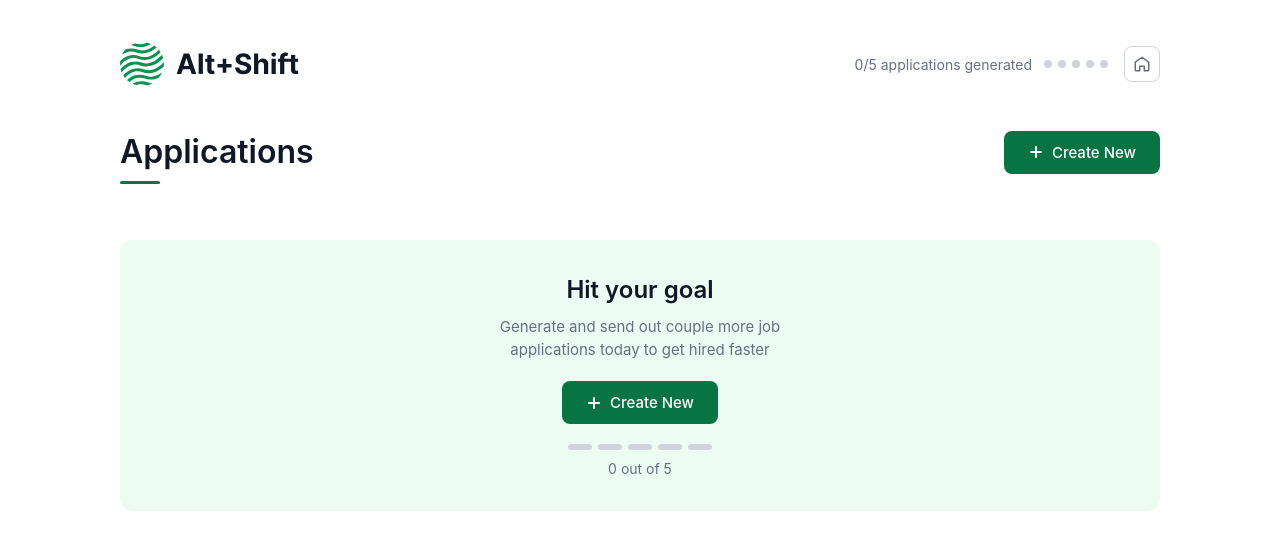
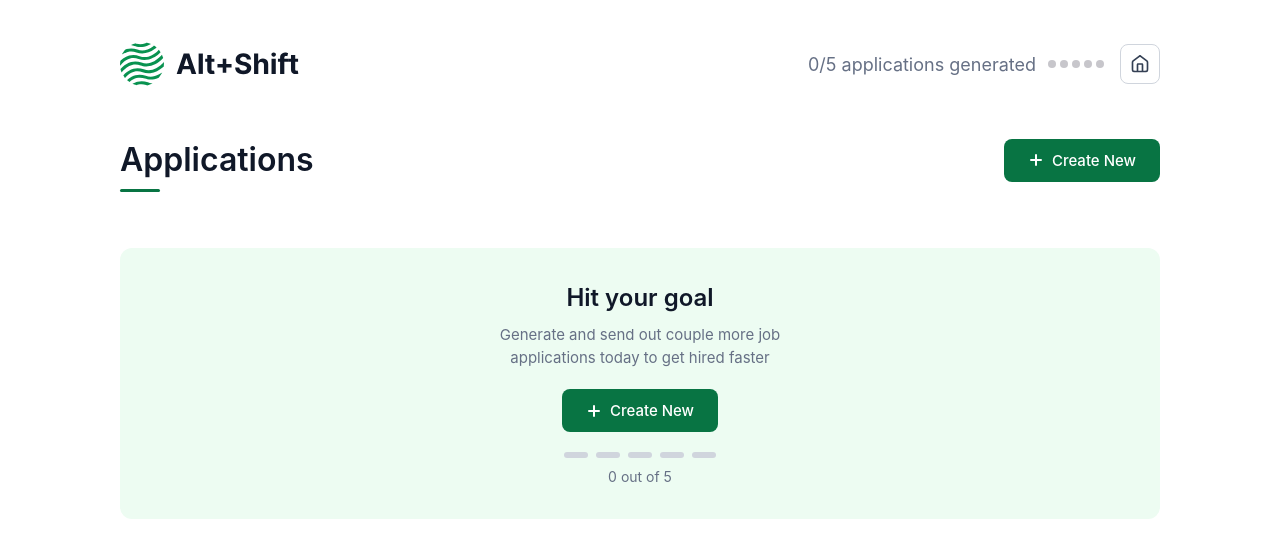
Before and after one commit to BekmurzinTimur/alt_plus_shift, a React (Vite) app: page / in a window 1280 px wide. Shown: the top 558 px of the page. Built offline with nearby package versions, Linux system fonts and the light colour scheme; a web font is replaced by a local one.

Commit message:
Adjust header

```diff
--- a/index.html
+++ b/index.html
@@ -4,7 +4,7 @@
     <meta charset="UTF-8" />
     <link rel="icon" type="image/svg+xml" href="/vite.svg" />
     <meta name="viewport" content="width=device-width, initial-scale=1.0" />
-    <title>alt_plus_shift</title>
+    <title>Alt + Shift</title>
     <link rel="preconnect" href="https://fonts.macpaw.com" crossorigin />
     <link
       rel="stylesheet"
--- a/src/components/GoalWidget/GoalWidget.tsx
+++ b/src/components/GoalWidget/GoalWidget.tsx
@@ -1,7 +1,7 @@
-import { Link } from 'react-router-dom';
-import { Button } from '../Button';
-import { ProgressDots } from '../ProgressDots';
-import styles from './GoalWidget.module.css';
+import { Link } from "react-router-dom";
+import { Button } from "../Button";
+import { Progress } from "../Progress";
+import styles from "./GoalWidget.module.css";
 
 interface GoalWidgetProps {
   current: number;
@@ -39,7 +39,7 @@ export const GoalWidget = ({ current, total }: GoalWidgetProps) => {
         </Link>
       </div>
       <div className={styles.progress}>
-        <ProgressDots current={current} total={total} variant="bars" />
+        <Progress current={current} total={total} variant="bars" />
         <span className={styles.progressText}>
           {current} out of {total}
         </span>
--- a/src/components/Header/Header.module.css
+++ b/src/components/Header/Header.module.css
@@ -3,7 +3,7 @@
   align-items: center;
   justify-content: space-between;
   padding: 16px 0;
-  margin-bottom: 24px;
+  margin-bottom: 32px;
 }
 
 .logo {
@@ -31,7 +31,7 @@
   display: flex;
   align-items: center;
   gap: 12px;
-  font-size: 14px;
+  font-size: 18px;
   color: var(--color-text-secondary);
 }
 
@@ -39,8 +39,8 @@
   display: flex;
   align-items: center;
   justify-content: center;
-  width: 36px;
-  height: 36px;
+  width: 40px;
+  height: 40px;
   border-radius: var(--border-radius);
   border: 1px solid var(--color-border);
   color: var(--color-text-secondary);
--- a/src/components/Header/Header.tsx
+++ b/src/components/Header/Header.tsx
@@ -1,5 +1,5 @@
 import { Link } from "react-router-dom";
-import { ProgressDots } from "../ProgressDots";
+import { Progress } from "../Progress";
 import styles from "./Header.module.css";
 import { Logo } from "../Logo";
 
@@ -20,20 +20,21 @@ export const Header = ({ current, total }: HeaderProps) => {
           <span>
             {current}/{total} applications generated
           </span>
-          <ProgressDots current={current} total={total} variant="dots" />
+          <Progress current={current} total={total} variant="dots" />
         </div>
 
         <Link to="/" className={styles.homeButton} aria-label="Go to home">
           <svg
-            className={styles.homeIcon}
-            viewBox="0 0 24 24"
+            width="20"
+            height="20"
+            viewBox="0 0 20 20"
             fill="none"
             xmlns="http://www.w3.org/2000/svg"
           >
             <path
-              d="M3 9.5L12 3L21 9.5V20C21 20.5523 20.5523 21 20 21H15V15H9V21H4C3.44772 21 3 20.5523 3 20V9.5Z"
-              stroke="currentColor"
-              strokeWidth="2"
+              d="M7.5 17.5V11.3333C7.5 10.8666 7.5 10.6333 7.59083 10.455C7.67072 10.2982 7.79821 10.1707 7.95501 10.0908C8.13327 9.99999 8.36662 9.99999 8.83333 9.99999H11.1667C11.6334 9.99999 11.8667 9.99999 12.045 10.0908C12.2018 10.1707 12.3293 10.2982 12.4092 10.455C12.5 10.6333 12.5 10.8666 12.5 11.3333V17.5M9.18141 2.30333L3.52949 6.69927C3.15168 6.99312 2.96278 7.14005 2.82669 7.32405C2.70614 7.48704 2.61633 7.67065 2.56169 7.86588C2.5 8.08627 2.5 8.32558 2.5 8.80421V14.8333C2.5 15.7667 2.5 16.2335 2.68166 16.59C2.84144 16.9036 3.09641 17.1585 3.41002 17.3183C3.76654 17.5 4.23325 17.5 5.16667 17.5H14.8333C15.7668 17.5 16.2335 17.5 16.59 17.3183C16.9036 17.1585 17.1586 16.9036 17.3183 16.59C17.5 16.2335 17.5 15.7667 17.5 14.8333V8.80421C17.5 8.32558 17.5 8.08627 17.4383 7.86588C17.3837 7.67065 17.2939 7.48704 17.1733 7.32405C17.0372 7.14005 16.8483 6.99312 16.4705 6.69927L10.8186 2.30333C10.5258 2.07562 10.3794 1.96177 10.2178 1.918C10.0752 1.87938 9.92484 1.87938 9.78221 1.918C9.62057 1.96177 9.47418 2.07562 9.18141 2.30333Z"
+              stroke="#344054"
+              strokeWidth="1.66667"
               strokeLinecap="round"
               strokeLinejoin="round"
             />
--- a/src/components/ProgressDots/ProgressDots.module.css
+++ b/src/components/Progress/Progress.module.css
@@ -1,19 +1,23 @@
 .container {
   display: flex;
   align-items: center;
-  gap: 6px;
+  gap: 4px;
+}
+
+.bars {
+  gap: 8px;
 }
 
 .dot {
   width: 8px;
   height: 8px;
   border-radius: 50%;
-  background-color: var(--color-border);
+  background-color: var(--color-text-tertiary);
   transition: background-color var(--transition);
 }
 
 .dot.filled {
-  background-color: var(--color-primary);
+  background-color: var(--color-text);
 }
 
 .bar {
--- a/src/components/ProgressDots/ProgressDots.tsx
+++ b/src/components/Progress/Progress.tsx
@@ -1,16 +1,16 @@
-import styles from "./ProgressDots.module.css";
+import styles from "./Progress.module.css";
 
-interface ProgressDotsProps {
+interface ProgressProps {
   current: number;
   total: number;
   variant?: "dots" | "bars";
 }
 
-export const ProgressDots = ({
+export const Progress = ({
   current,
   total,
   variant = "dots",
-}: ProgressDotsProps) => {
+}: ProgressProps) => {
   if (current >= total)
     return (
       <svg
@@ -31,7 +31,7 @@ export const ProgressDots = ({
     );
 
   return (
-    <div className={styles.container}>
+    <div className={`${styles.container} ${styles[variant]}`}>
       {Array.from({ length: total }, (_, index) => (
         <div
           key={index}
--- /dev/null
+++ b/src/components/Progress/index.ts
@@ -0,0 +1 @@
+export { Progress } from "./Progress";
--- a/src/components/ProgressDots/index.ts
+++ /dev/null
@@ -1 +0,0 @@
-export { ProgressDots } from './ProgressDots';
--- a/src/index.css
+++ b/src/index.css
@@ -1,10 +1,11 @@
 :root {
   --color-primary: #087443;
-  --color-primary-hover: #0a6550;
+  --color-primary-hover: #0a653f;
   --color-background: #fff;
   --color-surface: #ffffff;
   --color-text: #101828;
   --color-text-secondary: #667085;
+  --color-text-tertiary: #c7c6cb;
   --color-border: #d0d5dd;
   --color-accent-bg: #edfcf2;
   --font-family: "FixelText", -apple-system, BlinkMacSystemFont, "Segoe UI",
```
Also changed, not shown: public/home-02.svg (added).
